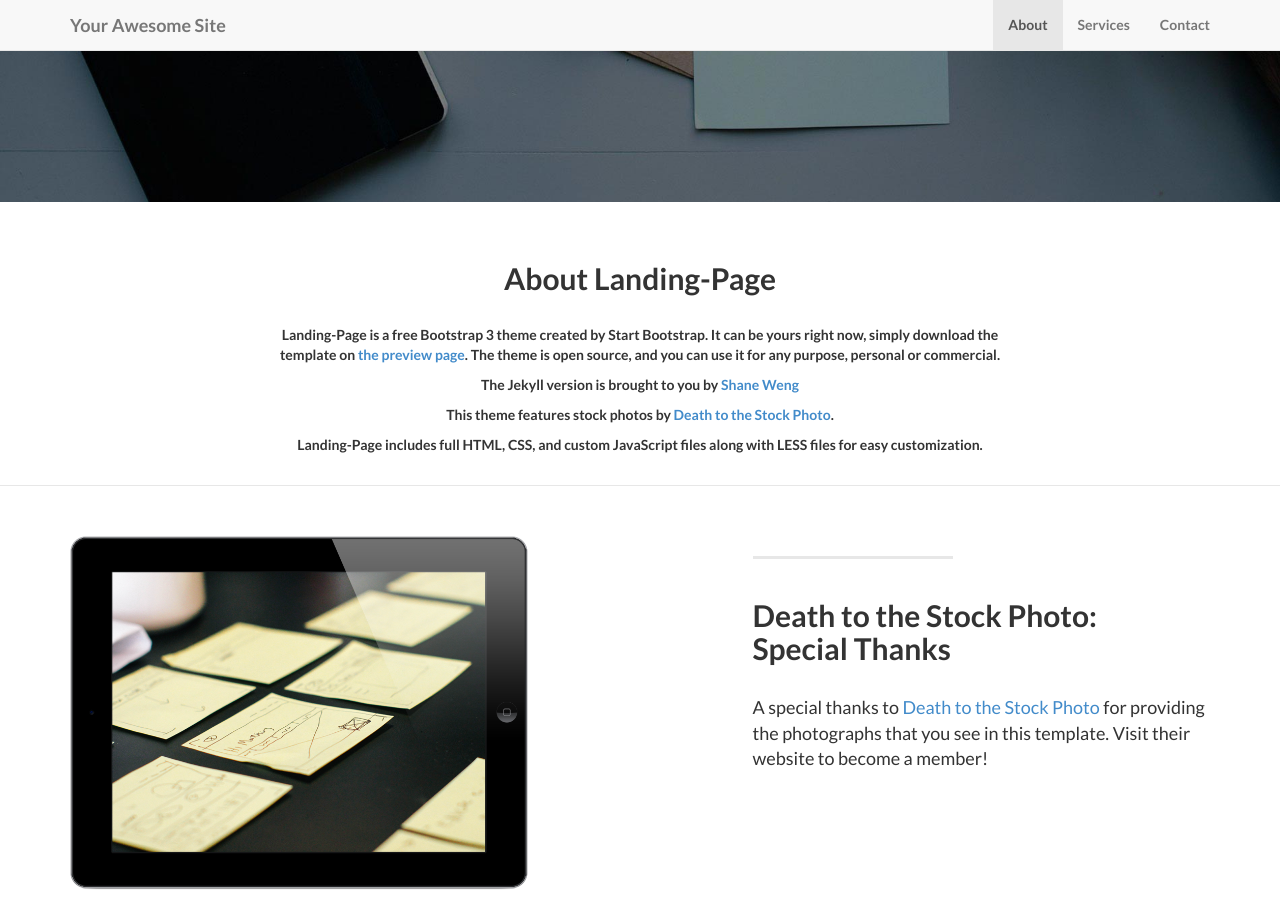
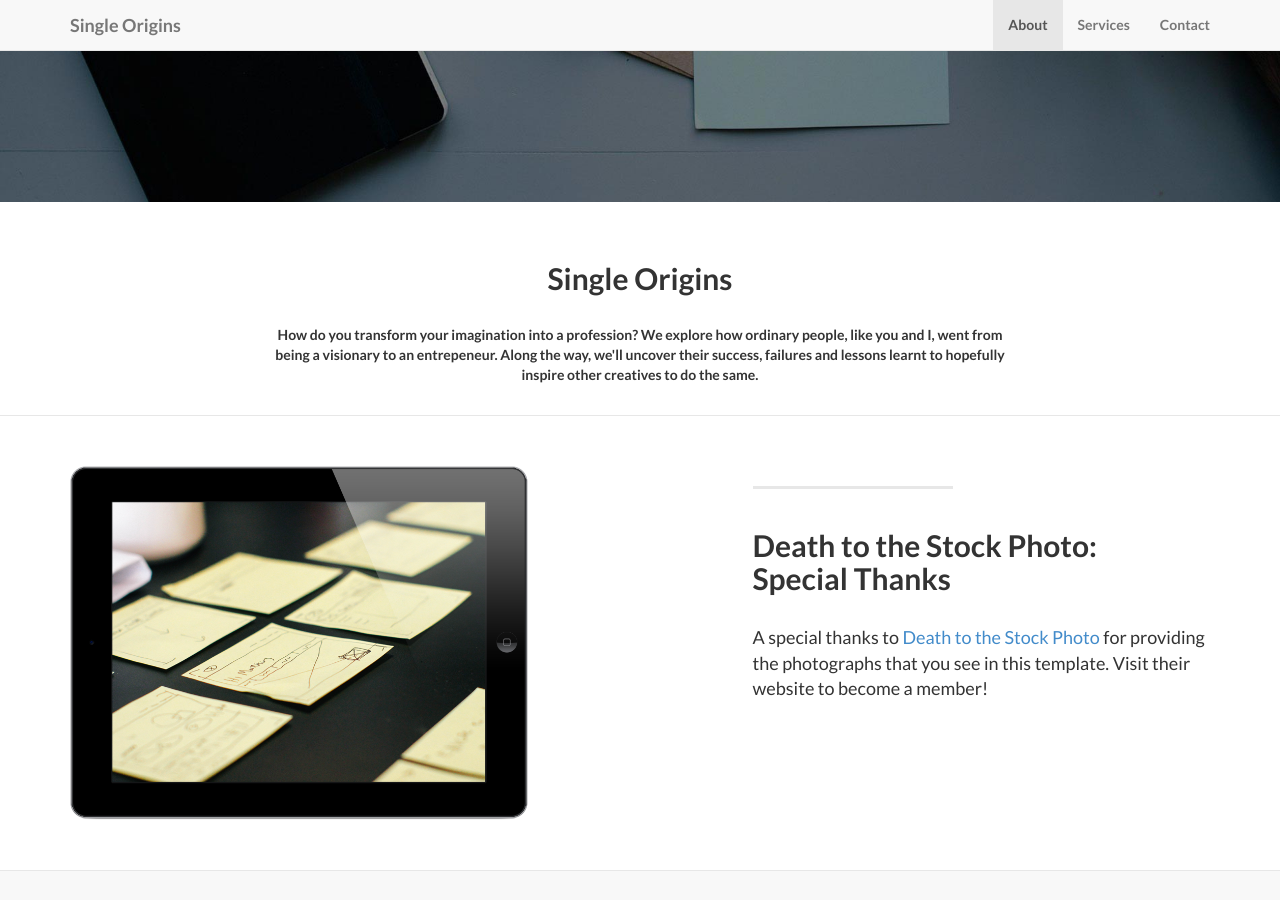
Before and after one commit to JohnnyClTam/Home, a Jekyll site: the page built from index.html, in a window 1280 px wide and 900 px high, scrolled down 575 px. Built offline with Jekyll 4.4.1, drawn with Linux system fonts in a browser that asks for light colours; nearby versions of some CDN libraries; library files that are not in the unit come from our copies; some of the changed text lies outside the part shown.

```diff
--- a/_config.yml
+++ b/_config.yml
@@ -4,14 +4,14 @@
 
 baseurl: "/Home.git"
 url: "https://github.com/JohnnyClTam"
-title: Your Awesome Site
-email: your-email@domain.com
-author: Your Name
+title: Single Origins
+email: johnny.tam@singleoriginspodcast.com
+author: Single Origins
 description: > # "Write an awesome description for your new site here.
   You can edit this line in _config.yml. It will appear in your document
   head meta (for Google search results) and in your feed.xml site
   description.
-copyright: 'Copyright &copy; 2015 Your Name. All Rights Reserved.'
+copyright: 'Copyright &copy; 2019 Single Origins. All Rights Reserved.'
 credits: 'Credits: Landing Page is a free to use, open source Bootstrap theme created by <a href="http://startbootstrap.com/">Start Bootstrap</a>.'
 
 # ----------------------- #
--- a/_includes/about.html
+++ b/_includes/about.html
@@ -3,12 +3,9 @@
         <div class="row">
             <div class="col-lg-8 col-lg-offset-2">
               <br/><br/>
-              <h2>About Landing-Page</h2>
+              <h2>Single Origins</h2>
               <br/>
-                <p>Landing-Page is a free Bootstrap 3 theme created by Start Bootstrap. It can be yours right now, simply download the template on <a href="http://startbootstrap.com/template-overviews/landing-page/">the preview page</a>. The theme is open source, and you can use it for any purpose, personal or commercial.</p>
-                <p>The Jekyll version is brought to you by <a href="https://github.com/swcool">Shane Weng</a></p>
-                <p>This theme features stock photos by <a href="http://join.deathtothestockphoto.com//">Death to the Stock Photo</a>.</p>
-                <p>Landing-Page includes full HTML, CSS, and custom JavaScript files along with LESS files for easy customization.</p>
+                <p>How do you transform your imagination into a profession? We explore how ordinary people, like you and I, went from being a visionary to an entrepeneur. Along the way, we'll uncover their success, failures and lessons learnt to hopefully inspire other creatives to do the same.</p>
                 <br/>
               </div>
         </div>
--- a/_includes/contact.html
+++ b/_includes/contact.html
@@ -4,7 +4,7 @@
 
 			<div class="row">
 				<div class="col-lg-6">
-					<h2>Keep in Touch:</h2>
+					<h2>Let's Connect:</h2>
 				</div>
 				<div class="col-lg-6">
 					<ul class="list-inline banner-social-buttons">
```
